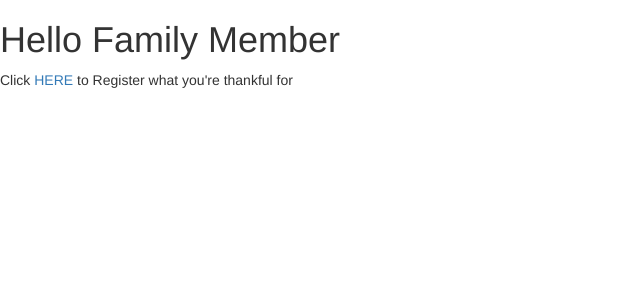
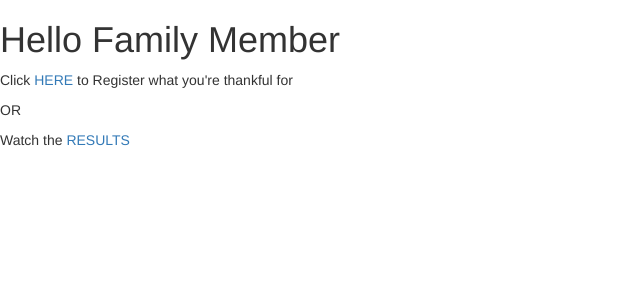
Before and after one commit to vijoin/weeklyproject-thankfulnesscloud, a Flask app: page / in a window 1280 px wide. Shown: the top 300 px of the page, without its empty margins (0-640 px from the left). Run offline with Flask 2, Linux system fonts and the light colour scheme; some libraries are stand-ins or nearby versions.

Commit message:
Include Results link into index

```diff
--- a/app/templates/index.html
+++ b/app/templates/index.html
@@ -9,4 +9,8 @@ INDEX
 
     <p>Click <a href="{{ url_for('register') }}">HERE</a> to Register what you're thankful for</p>
 
+    <p>OR</p>
+
+    <p>Watch the <a href="{{ url_for('results') }}">RESULTS</a></p>
+
 {% endblock content %}
```
